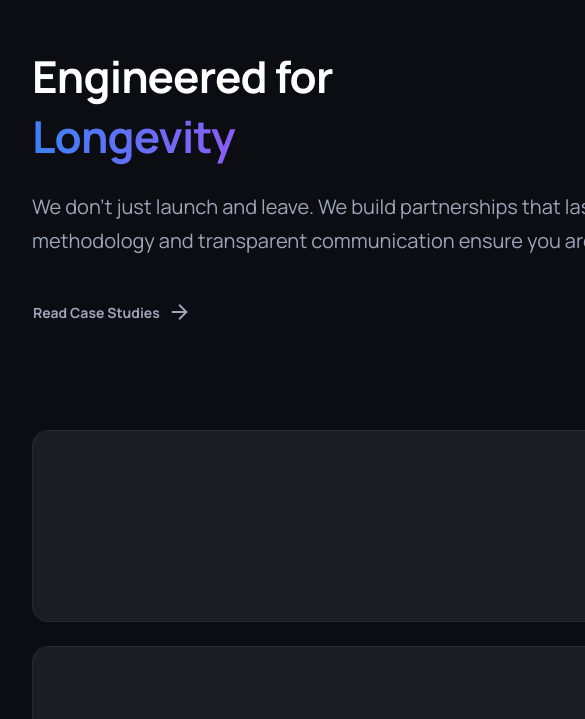
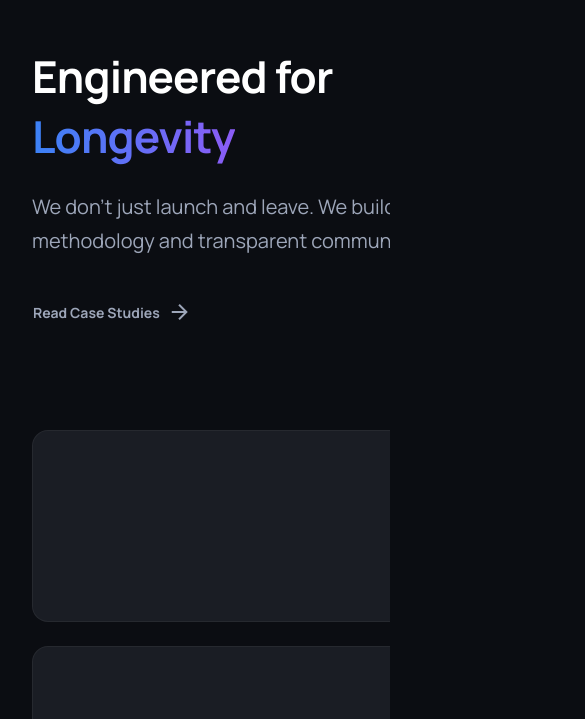
Before and after one commit to UnlimitedCollection/zettaB, a React (Vite) app: page / in a window 390 px wide. Shown: the part 7465-8184 px from the top of the page, 585 px wide, since content can reach past the window. Built offline with nearby package versions, Linux system fonts and the light colour scheme.

Commit message:
fix: resolve home page overflow and stats grid responsiveness

```diff
--- a/src/pages/Home.module.css
+++ b/src/pages/Home.module.css
@@ -690,9 +690,17 @@
 .trustSection {
     padding: 8rem 2rem;
     background-color: var(--pk-color-background-dark);
+    overflow: hidden;
+    /* Prevent marquee blowout */
+}
+
+.trustContent {
+    width: 100%;
+    max-width: 48rem;
 }
 
 .trustGrid {
+    width: 100%;
     max-width: 90rem;
     margin: 0 auto;
     display: grid;
@@ -708,8 +716,14 @@
 
 .statsGrid {
     display: grid;
-    grid-template-columns: 1fr 1fr;
+    grid-template-columns: 1fr;
     gap: 1.5rem;
+}
+
+@media (min-width: 768px) {
+    .statsGrid {
+        grid-template-columns: 1fr 1fr;
+    }
 }
 
 .statCard {
```
